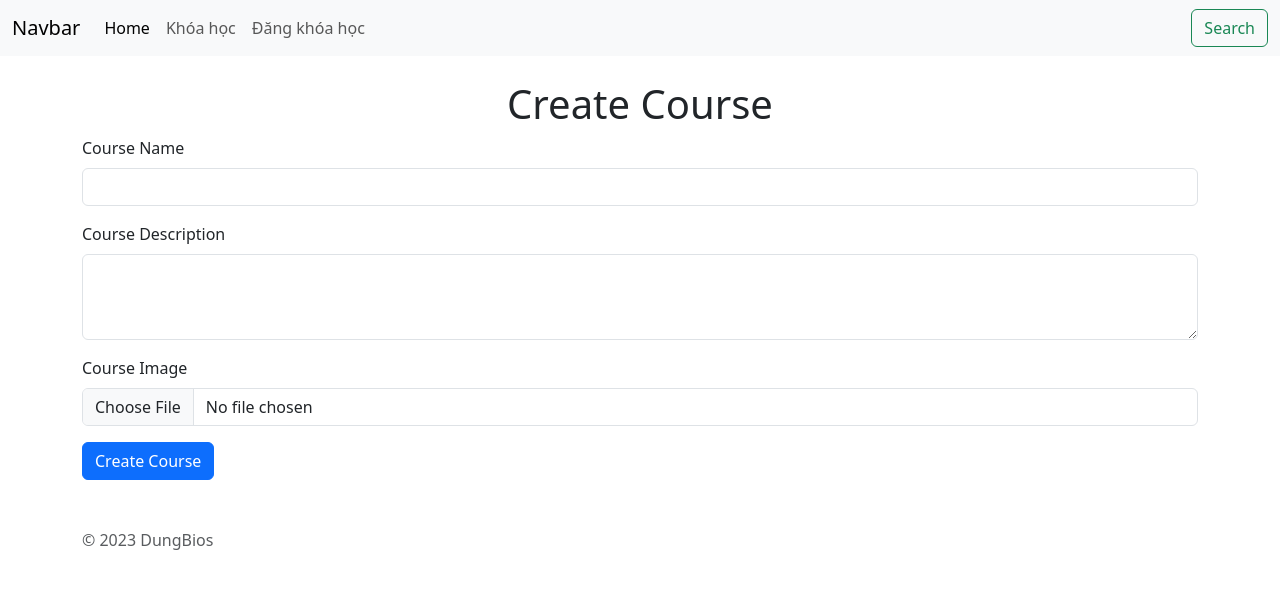
After one commit to NguyenDung04/NodeDemoOne, a Node server app: page /course/create in a window 1280 px wide. The commit adds this page. Shown: the top 589 px of the page. Run offline with Node 20, Linux system fonts and the light colour scheme; some libraries are stand-ins or nearby versions.

Commit message:
Cập nhật toàn bộ mã nguồn

```diff
--- a/package.json
+++ b/package.json
@@ -27,7 +27,8 @@
   },
   "homepage": "https://github.com/NguyenDung04/NodeDemoOne#readme",
   "dependencies": {
-    "express": "^5.1.0"
+    "express": "^5.1.0",
+    "mongoose-slug-generator": "^1.0.4"
   },
   "devDependencies": {
     "express-handlebars": "^8.0.2",
@@ -35,6 +36,7 @@
     "lint-staged": "^16.1.0",
     "mongoose": "^8.15.1",
     "morgan": "^1.10.0",
+    "multer": "^2.0.1",
     "nodemon": "^3.1.10",
     "prettier": "^3.5.3",
     "sass": "^1.89.1"
--- a/src/app/controllers/CourseControllers.js
+++ b/src/app/controllers/CourseControllers.js
@@ -1,17 +1,68 @@
-import courseModel from '../models/Course.js';
+import Course from '../models/Course.js';
+import { multipleMongooseToObject, mongooseToObject } from '../../util/mongoose.js';
 
 class CourseControllers {
     // GET /course
-    async index(req, res) {
+    async index(req, res, next) {
+            Course.find({})
+            .then(courses => {
+                res.render('course', { courses: multipleMongooseToObject(courses) }); // Truyền dữ liệu courses vào view
+            })
+            .catch(error => {
+                next(error); // Gọi next với lỗi để xử lý ở middleware lỗi
+            });
+    }
+
+    // GET /course/:slug
+    show(req, res, next) {
+        Course.findOne({ slug: req.params.slug })
+            .then(course => {
+                if (!course) {
+                    return res.status(404).send('Course not found');
+                }
+                res.render('course/show', { course: mongooseToObject(course) });
+            })
+            .catch(error => {
+                next(error); // Gọi next với lỗi để xử lý ở middleware lỗi
+            });
+    }
+
+    // GET /course/create
+    create(req, res, next) {
+        res.render('course/create'); // Hiển thị form tạo khóa học
+    }
+
+    // POST /course/store
+    async store(req, res, next) {
         try {
-            const courses = await courseModel.find({}).lean(); // CHÚ Ý: thêm `.lean()`
-            console.log(courses);
-            res.json(courses); // In ra JSON trực tiếp
-        } catch (error) {
-            console.error('Error fetching courses:', error);
-            res.status(500).send('Internal Server Error');
+            const { name, slug, decription } = req.body;
+
+            // ✅ xử lý ảnh
+            let imagePath = '';
+            if (req.file) {
+                console.log('✅ File đã upload:', req.file); // kiểm tra
+                imagePath = '/image/' + req.file.filename;
+            } else {
+                console.warn('⚠️ Không nhận được file upload!');
+            }
+
+            // ✅ tạo và lưu course
+            const course = new Course({
+                name,
+                slug,
+                decription,
+                img_courses: imagePath,
+            });
+
+            await course.save();
+            res.redirect('/course');
+        } catch (err) {
+            next(err);
         }
     }
+
+
+
 }
 
 export default new CourseControllers();
--- /dev/null
+++ b/src/resources/views/course/create.hbs
@@ -0,0 +1,44 @@
+<div class="mt-4">
+    <h1 class="text-center">Create Course</h1>
+    <form method="POST" action="/course/store" enctype="multipart/form-data">
+        <div class="mb-3 mt-1">
+            <label for="name" class="form-label">Course Name</label>
+            <input type="text" class="form-control" id="name" name="name" required>
+        </div>
+        <input class="form-control" type="text" name="slug" id="slug" hidden>
+
+
+        <div class="mb-3 mt-1">
+            <label for="decription" class="form-label">Course Description</label>
+            <textarea class="form-control" id="decription" name="decription" rows="3" required></textarea>
+        </div>
+
+        <div class="mb-3 mt-1">
+            <label for="img_courses" class="form-label">Course Image</label>
+            <input class="form-control" type="file" name="img_courses" id="img" required>
+        </div>
+
+        <button type="submit" class="btn btn-primary">Create Course</button>
+    </form>
+    <script>
+        const nameInput = document.getElementById('name');
+        const slugInput = document.getElementById('slug');
+
+        nameInput.addEventListener('input', function () {
+            const value = nameInput.value;
+
+            const slug = value
+                .toLowerCase()
+                .normalize('NFD') // tách ký tự có dấu
+                .replace(/[\u0300-\u036f]/g, '') // xoá dấu (diacritics)
+                .replace(/[^a-z0-9\s-]/g, '-') // thay ký tự đặc biệt (.,?) bằng -
+                .replace(/\s+/g, '-')         // thay khoảng trắng bằng -
+                .replace(/-+/g, '-')          // loại bỏ nhiều dấu - liên tiếp
+                .replace(/^-+|-+$/g, '');     // xoá dấu - ở đầu/cuối
+
+            slugInput.value = slug;
+        });
+    </script>
+
+
+</div>
--- a/src/resources/views/partials/header.hbs
+++ b/src/resources/views/partials/header.hbs
@@ -1,54 +1,35 @@
 <nav class='navbar navbar-expand-lg bg-body-tertiary'>
     <div class='container-fluid'>
-    <a class='navbar-brand' href='#'>Navbar</a>
-    <button
-      class='navbar-toggler'
-      type='button'
-      data-bs-toggle='collapse'
-      data-bs-target='#navbarSupportedContent'
-      aria-controls='navbarSupportedContent'
-      aria-expanded='false'
-      aria-label='Toggle navigation'
-    >
-      <span class='navbar-toggler-icon'></span>
+        <a class='navbar-brand' href='/'>
+            Navbar
+        </a>
+        <button class='navbar-toggler' type='button' data-bs-toggle='collapse'
+        data-bs-target='#navbarSupportedContent' aria-controls='navbarSupportedContent'
+        aria-expanded='false' aria-label='Toggle navigation'>
+            <span class='navbar-toggler-icon'>
+            </span>
         </button>
         <div class='collapse navbar-collapse' id='navbarSupportedContent'>
             <ul class='navbar-nav me-auto mb-2 mb-lg-0'>
                 <li class='nav-item'>
-          <a class='nav-link active' aria-current='page' href='#'>Home</a>
+                    <a class='nav-link active' aria-current='page' href='/'>
+                        Home
+                    </a>
                 </li>
                 <li class='nav-item'>
-          <a class='nav-link' href='#'>Link</a>
-        </li>
-        <li class='nav-item dropdown'>
-          <a
-            class='nav-link dropdown-toggle'
-            href='#'
-            role='button'
-            data-bs-toggle='dropdown'
-            aria-expanded='false'
-          >
-            Dropdown
+                    <a class='nav-link' href='/course'>
+                        Khóa học
                     </a>
-          <ul class='dropdown-menu'>
-            <li><a class='dropdown-item' href='#'>Action</a></li>
-            <li><a class='dropdown-item' href='#'>Another action</a></li>
-            <li><hr class='dropdown-divider' /></li>
-            <li><a class='dropdown-item' href='#'>Something else here</a></li>
-          </ul>
                 </li>
                 <li class='nav-item'>
-          <a class='nav-link disabled' aria-disabled='true'>Disabled</a>
+                    <a class='nav-link' href='/course/create'>
+                        Đăng khóa học
+                    </a>
                 </li>
             </ul>
-      <form class='d-flex' role='search'>
-        <input
-          class='form-control me-2'
-          type='search'
-          placeholder='Search'
-          aria-label='Search'
-        />
-        <button class='btn btn-outline-success' type='submit'>Search</button>
+            <button class='btn btn-outline-success' type='submit'>
+                Search
+            </button>
             </form>
         </div>
     </div>
--- a/src/routes/course.js
+++ b/src/routes/course.js
@@ -1,7 +1,13 @@
 import express from 'express';
 import courseControllers from '../app/controllers/CourseControllers.js';
+import upload from '../util/upload.js'; // Giả sử bạn đã cấu hình middleware upload
 
 const router = express.Router();
+
+router.get('/create', courseControllers.create);
+router.post('/store', upload.single('img_courses'), courseControllers.store);
+
+router.get('/:slug', courseControllers.show);
 
 router.get('/', courseControllers.index);
 
--- /dev/null
+++ b/src/util/mongoose.js
@@ -0,0 +1,7 @@
+export function multipleMongooseToObject(mongooses) {
+    return mongooses.map((mongoose) => mongoose.toObject());
+}
+
+export function mongooseToObject(mongoose) {
+    return mongoose ? mongoose.toObject() : mongoose;
+}
```
Also changed, not shown: src/app/models/Course.js (+6 -3 lines), src/resources/views/course.hbs (+21 -13 lines), src/resources/views/course/show.hbs (added, +21 -0 lines), src/util/upload.js (added, +16 -0 lines), src/public/image/img_courses-1749740712159-826419061.png (added), src/public/image/img_courses-1749740759960-690833509.png (added), src/public/image/img_courses-1749740854454-347132170.png (added), src/public/image/img_courses-1749740910009-181131453.png (added), src/public/image/img_courses-1749741149750-691161894.png (added), 1 other file. Lines whose indentation alone changed are shown as unchanged.
